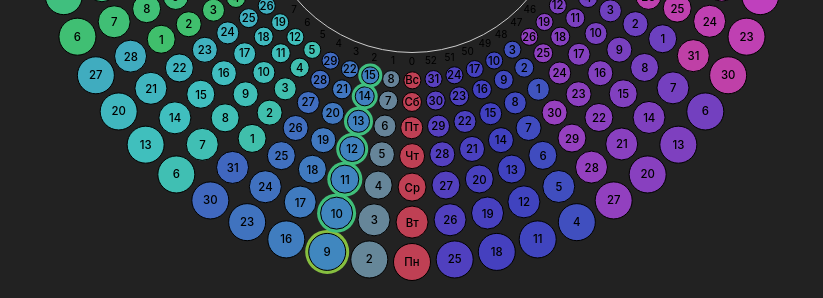
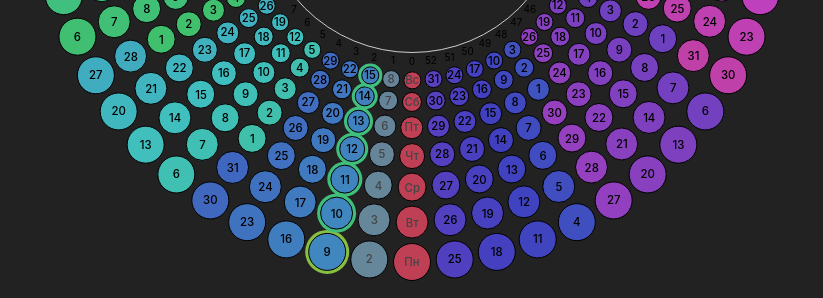
Before and after one commit to MrBlunderovich/calendar, a React (Create React App) app: page / in a window 1280 px wide. Shown: the part 499-797 px from the top of the page, without its empty margins (228-1051 px from the left). Built offline with nearby package versions, Linux system fonts and the light colour scheme.

Commit message:
Dim past days font color

```diff
--- a/src/Day.jsx
+++ b/src/Day.jsx
@@ -99,6 +99,7 @@ const Day = (props) => {
         transform: `rotate(-${props.angle + 180}deg)`,
         backgroundColor: getDayColor(),
         boxShadow: constructBoxShadow(),
+        color: isPast(endOfDay(thisDate)) ? "#444" : "inherit",
       }}
     >
       {getDayOfWeek(props.weekNumber, props.index)}
```
